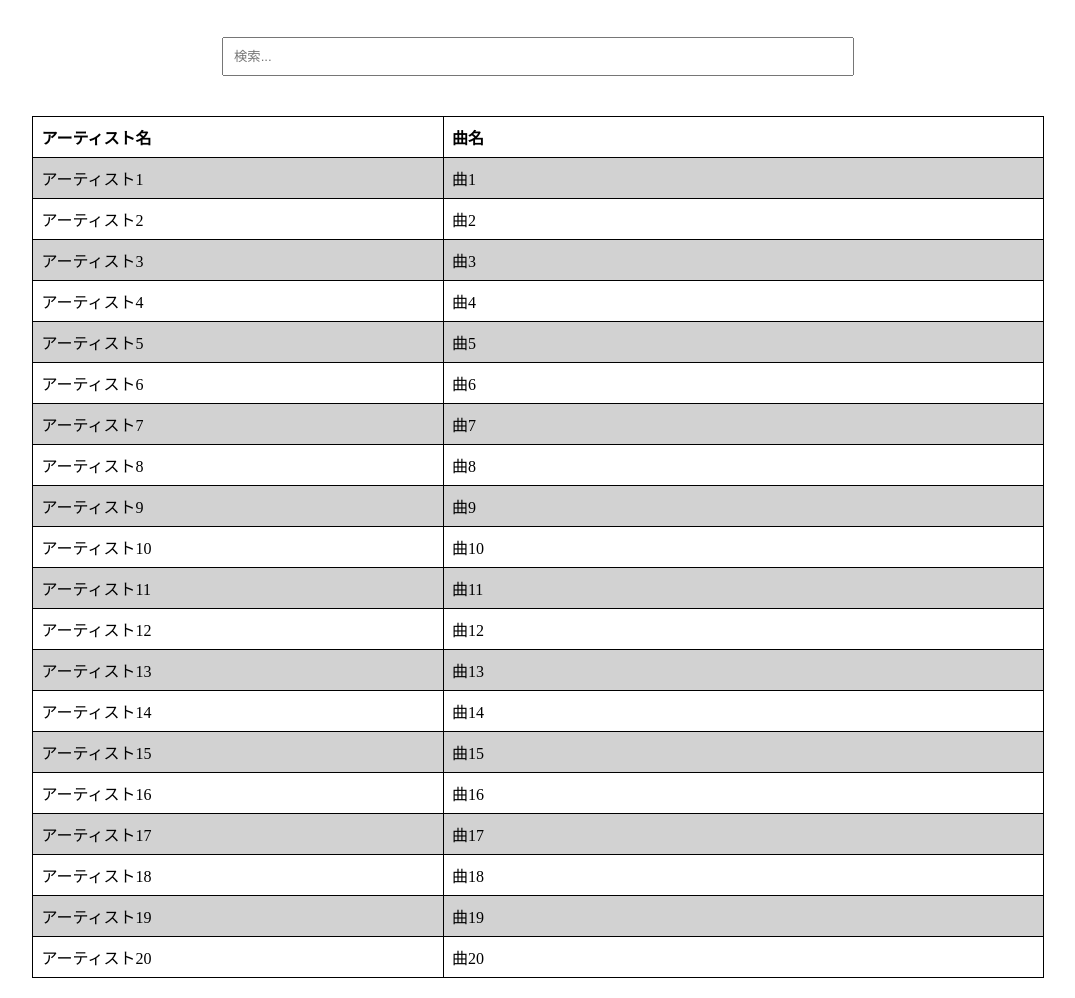
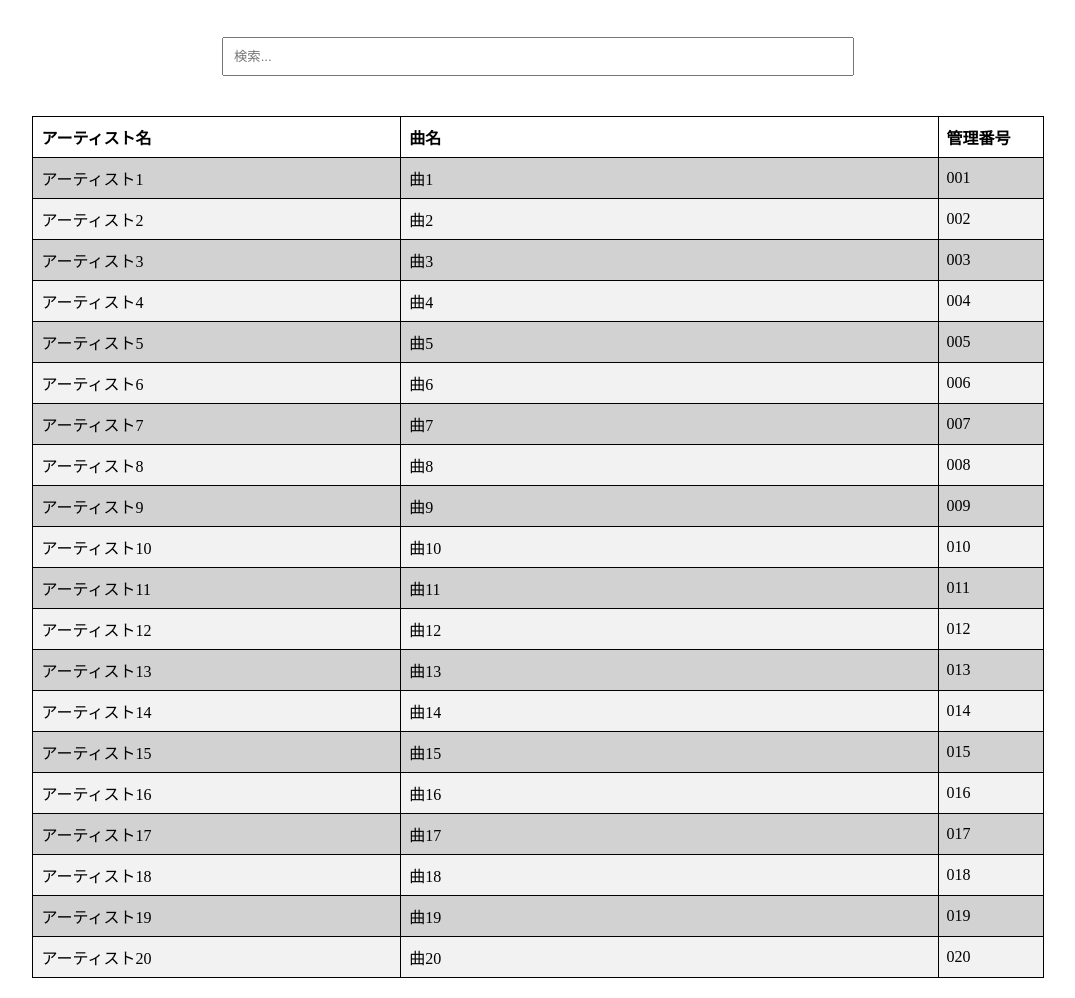
Before and after one commit to ryu0501/uzuki-song-list, a plain HTML site: page index.html in a window 1280 px wide. Shown: the part 58-1056 px from the top of the page, without its empty margins (102-1177 px from the left). Drawn offline with Linux system fonts and the light colour scheme.

Commit message:
Add files via upload

```diff
--- a/index.html
+++ b/index.html
@@ -27,6 +27,9 @@
   .song-name {
     width: 300px; /* 曲名の列の幅を300pxに設定 */
   }
+  .song-id {
+    width: 45px; /* 管理番号の列の幅を45pxに設定 */
+  }
   #searchInput {
     margin: 20px 0; /* 上下にマージンを設定 */
     padding: 10px; /* 内側にパディングを設定 */
@@ -34,10 +37,10 @@
     box-sizing: border-box; /* パディングとボーダーを含めた幅を設定 */
   }
   tbody tr:nth-child(odd) {
-    background-color: #d2d2d2; /* 奇数行の背景色を濃いグレーに設定 */
+    background-color: #d2d2d2; /* 奇数行の背景色を #d2d2d2 に設定 */
   }
   tbody tr:nth-child(even) {
-    background-color: #ffffff; /* 偶数行の背景色を #f2f2f2 に設定 */
+    background-color: #f2f2f2; /* 偶数行の背景色を #f2f2f2 に設定 */
   }
 
   /* デスクトップ向けスタイル */
@@ -90,29 +93,30 @@
     <tr>
       <th class="artist-name" onclick="sortTable(0)">アーティスト名</th>
       <th class="song-name" onclick="sortTable(1)">曲名</th>
+      <th class="song-id" onclick="sortTable(2)">管理番号</th>
     </tr>
   </thead>
   <tbody>
-    <tr><td class="artist-name">アーティスト1</td><td class="song-name">曲1</td></tr>
-    <tr><td class="artist-name">アーティスト2</td><td class="song-name">曲2</td></tr>
-    <tr><td class="artist-name">アーティスト3</td><td class="song-name">曲3</td></tr>
-    <tr><td class="artist-name">アーティスト4</td><td class="song-name">曲4</td></tr>
-    <tr><td class="artist-name">アーティスト5</td><td class="song-name">曲5</td></tr>
-    <tr><td class="artist-name">アーティスト6</td><td class="song-name">曲6</td></tr>
-    <tr><td class="artist-name">アーティスト7</td><td class="song-name">曲7</td></tr>
-    <tr><td class="artist-name">アーティスト8</td><td class="song-name">曲8</td></tr>
-    <tr><td class="artist-name">アーティスト9</td><td class="song-name">曲9</td></tr>
-    <tr><td class="artist-name">アーティスト10</td><td class="song-name">曲10</td></tr>
-    <tr><td class="artist-name">アーティスト11</td><td class="song-name">曲11</td></tr>
-    <tr><td class="artist-name">アーティスト12</td><td class="song-name">曲12</td></tr>
-    <tr><td class="artist-name">アーティスト13</td><td class="song-name">曲13</td></tr>
-    <tr><td class="artist-name">アーティスト14</td><td class="song-name">曲14</td></tr>
-    <tr><td class="artist-name">アーティスト15</td><td class="song-name">曲15</td></tr>
-    <tr><td class="artist-name">アーティスト16</td><td class="song-name">曲16</td></tr>
-    <tr><td class="artist-name">アーティスト17</td><td class="song-name">曲17</td></tr>
-    <tr><td class="artist-name">アーティスト18</td><td class="song-name">曲18</td></tr>
-    <tr><td class="artist-name">アーティスト19</td><td class="song-name">曲19</td></tr>
-    <tr><td class="artist-name">アーティスト20</td><td class="song-name">曲20</td></tr>
+    <tr><td class="artist-name">アーティスト1</td><td class="song-name">曲1</td><td class="song-id">001</td></tr>
+    <tr><td class="artist-name">アーティスト2</td><td class="song-name">曲2</td><td class="song-id">002</td></tr>
+    <tr><td class="artist-name">アーティスト3</td><td class="song-name">曲3</td><td class="song-id">003</td></tr>
+    <tr><td class="artist-name">アーティスト4</td><td class="song-name">曲4</td><td class="song-id">004</td></tr>
+    <tr><td class="artist-name">アーティスト5</td><td class="song-name">曲5</td><td class="song-id">005</td></tr>
+    <tr><td class="artist-name">アーティスト6</td><td class="song-name">曲6</td><td class="song-id">006</td></tr>
+    <tr><td class="artist-name">アーティスト7</td><td class="song-name">曲7</td><td class="song-id">007</td></tr>
+    <tr><td class="artist-name">アーティスト8</td><td class="song-name">曲8</td><td class="song-id">008</td></tr>
+    <tr><td class="artist-name">アーティスト9</td><td class="song-name">曲9</td><td class="song-id">009</td></tr>
+    <tr><td class="artist-name">アーティスト10</td><td class="song-name">曲10</td><td class="song-id">010</td></tr>
+    <tr><td class="artist-name">アーティスト11</td><td class="song-name">曲11</td><td class="song-id">011</td></tr>
+    <tr><td class="artist-name">アーティスト12</td><td class="song-name">曲12</td><td class="song-id">012</td></tr>
+    <tr><td class="artist-name">アーティスト13</td><td class="song-name">曲13</td><td class="song-id">013</td></tr>
+    <tr><td class="artist-name">アーティスト14</td><td class="song-name">曲14</td><td class="song-id">014</td></tr>
+    <tr><td class="artist-name">アーティスト15</td><td class="song-name">曲15</td><td class="song-id">015</td></tr>
+    <tr><td class="artist-name">アーティスト16</td><td class="song-name">曲16</td><td class="song-id">016</td></tr>
+    <tr><td class="artist-name">アーティスト17</td><td class="song-name">曲17</td><td class="song-id">017</td></tr>
+    <tr><td class="artist-name">アーティスト18</td><td class="song-name">曲18</td><td class="song-id">018</td></tr>
+    <tr><td class="artist-name">アーティスト19</td><td class="song-name">曲19</td><td class="song-id">019</td></tr>
+    <tr><td class="artist-name">アーティスト20</td><td class="song-name">曲20</td><td class="song-id">020</td></tr>
   </tbody>
 </table>
 
@@ -129,7 +133,8 @@ document.getElementById('searchInput').addEventListener('keyup', function() {
   for (let i = 1; i < rows.length; i++) {
     let artist = normalizeString(rows[i].getElementsByTagName("td")[0].textContent);
     let song = normalizeString(rows[i].getElementsByTagName("td")[1].textContent);
-    if (artist.includes(filter) || song.includes(filter)) {
+    let songId = normalizeString(rows[i].getElementsByTagName("td")[2].textContent);
+    if (artist.includes(filter) || song.includes(filter) || songId.includes(filter)) {
       rows[i].style.display = "";
     } else {
       rows[i].style.display = "none";
```
